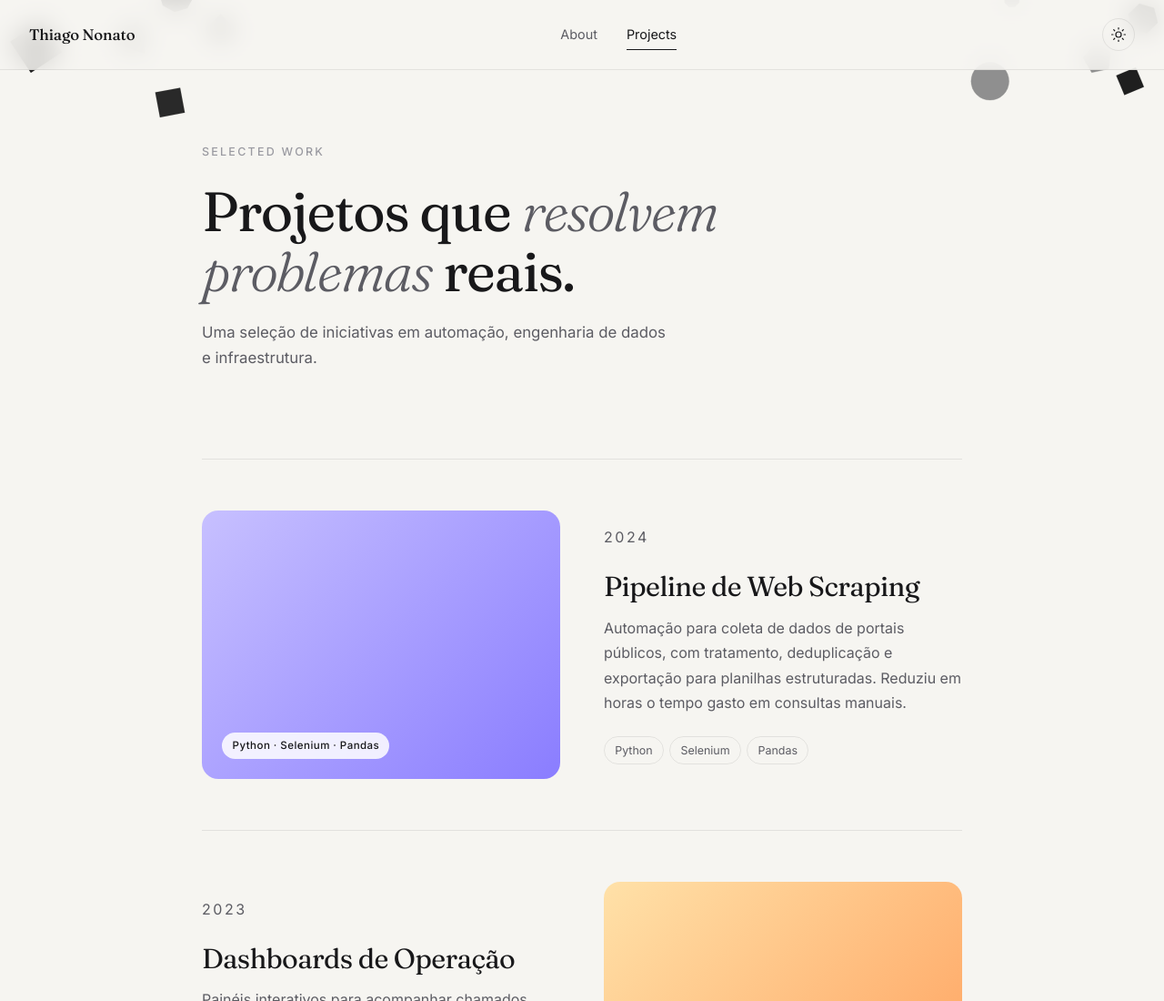
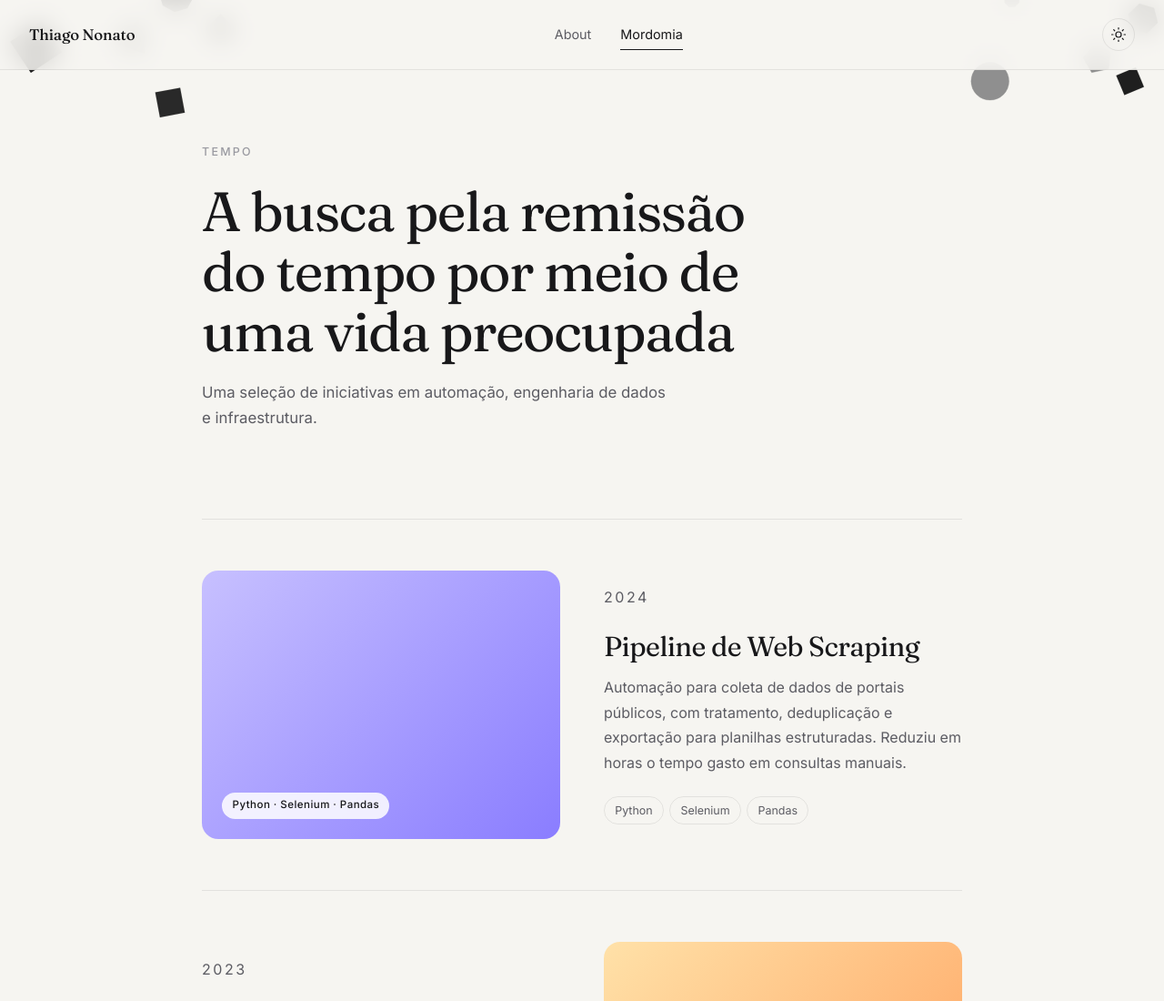
Before and after one commit to ThiagoNonato/thiagononato.github.io, a plain HTML site: page projects.html in a window 1280 px wide. Shown: the top 1100 px of the page at 91% size. Drawn offline with Linux system fonts and the light colour scheme.

Commit message:
Deploying to gh-pages from @ ThiagoNonato/thiagononato.github.io@24e21a0abce0628b73b06895705569289c9dd25d 🚀

```diff
--- a/projects.html
+++ b/projects.html
@@ -4,8 +4,8 @@
   <meta charset="UTF-8" />
   <script>(function(){var t=localStorage.getItem('tn-theme')||(window.matchMedia('(prefers-color-scheme: dark)').matches?'dark':'light');document.documentElement.setAttribute('data-theme',t)})();</script>
   <meta name="viewport" content="width=device-width, initial-scale=1.0" />
-  <title>Projects — Thiago Nonato</title>
-  <meta name="description" content="Projetos selecionados de Thiago Nonato — automação, dados e infraestrutura." />
+  <title>Mordomia — Thiago Nonato</title>
+  <meta name="description" content="A busca pela remissão do tempo por meio de uma vida preocupada." />
   <link rel="preconnect" href="https://fonts.googleapis.com">
   <link rel="preconnect" href="https://fonts.gstatic.com" crossorigin>
   <link href="https://fonts.googleapis.com/css2?family=Fraunces:ital,opsz,wght@0,9..144,300..900;1,9..144,300..900&family=Inter:wght@300..700&display=swap" rel="stylesheet">
@@ -17,7 +17,7 @@
     <a href="index.html" class="logo">Thiago Nonato</a>
     <nav>
       <a href="about.html">About</a>
-      <a href="projects.html" class="active">Projects</a>
+      <a href="projects.html" class="active">Mordomia</a>
     </nav>
     <button class="theme-toggle" id="themeToggle" aria-label="Alternar tema">
       <svg class="icon-sun" width="18" height="18" viewBox="0 0 24 24" fill="none" stroke="currentColor" stroke-width="1.6" stroke-linecap="round" stroke-linejoin="round"><circle cx="12" cy="12" r="4"/><path d="M12 2v2M12 20v2M4.93 4.93l1.41 1.41M17.66 17.66l1.41 1.41M2 12h2M20 12h2M4.93 19.07l1.41-1.41M17.66 6.34l1.41-1.41"/></svg>
@@ -27,8 +27,8 @@
 
   <main class="page">
     <section class="page-head">
-      <p class="eyebrow">Selected work</p>
-      <h1>Projetos que <em>resolvem problemas</em> reais.</h1>
+      <p class="eyebrow">tempo</p>
+      <h1>A busca pela remissão do tempo por meio de uma vida preocupada</h1>
       <p class="page-sub">Uma seleção de iniciativas em automação, engenharia de dados e infraestrutura.</p>
     </section>
 
```
Also changed, not shown: about.html (+1 -1 lines), index.html (+3 -3 lines).
